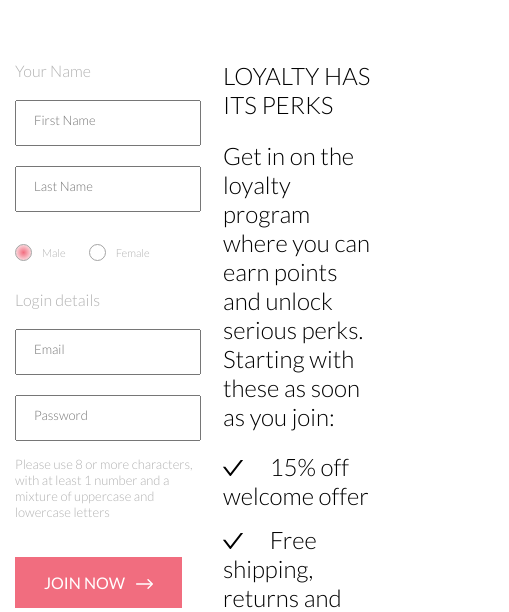
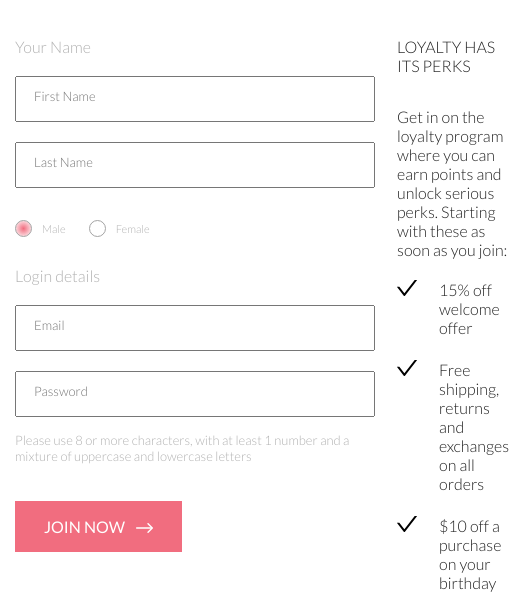
Before and after one commit to saals/brand-shop__src, a website: page src/registration.html in a window 390 px wide. Shown: the part 226-838 px from the top of the page, 509 px wide, since content can reach past the window. Drawn offline with nearby package versions, Linux system fonts and the light colour scheme; files that its build step writes are made by us from their sources.

Commit message:
adaptive registration page

```diff
--- a/gulpfile.js
+++ b/gulpfile.js
@@ -53,7 +53,7 @@ gulp.task('clean', function () {
 
 gulp.task("serve", gulp.series('clean', 'copy', 'html', 'img', 'sass', function () {
   browserSync.init({
-    server: "build"
+    server: "build", browser: "firefox"
   });
   gulp.watch("src/scss/**/*.scss", gulp.parallel("sass"));
   gulp.watch("src/*.html", gulp.parallel("html"));
--- a/src/scss/blocks/_registration.scss
+++ b/src/scss/blocks/_registration.scss
@@ -4,12 +4,28 @@
   min-height: 675px;
   padding-top: 64px;
   padding-bottom: 64px;
+
+  @include tablet-width {
+    padding-top: 40px;
+    padding-bottom: 40px;
+    min-height: 651px;
+  }
+  @include mobile-width {
+    flex-direction: column;
+  }
 }
 .registration__form {
   width: 360px;
   margin-right: 22px;
   font-weight: 300;
   color: #b1b1b1;
+  flex-shrink: 0;
+
+  @include mobile-width {
+    width: 100%;
+    margin-bottom: 40px;
+    margin-right: 0;
+  }
 }
 .registration__form fieldset {
   display: flex;
@@ -66,6 +82,10 @@
 }
 .registration__text {
   width: 652px;
+
+  @include mobile-width {
+    width: 100%;
+  }
 }
 .button_registration {
   width: 167px;
@@ -89,12 +109,20 @@
   font-size: 24px;
   line-height: 29px;
   color: #000000;
+
+  @include tablet-width {
+    @include font(16px, 19px, 300);
+  }
 }
 .loyalty__title {
   margin: 0 0 22px;
   font-weight: inherit;
   font-size: inherit;
   text-transform: uppercase;
+
+  @include tablet-width {
+    margin-bottom: 32px;
+  }
 }
 .loyalty__desc {
   margin: 0 0 21px;
@@ -105,9 +133,14 @@
   list-style: none;
 }
 .loyalty__item {
-  /* padding-left: 42px; */
+  display: flex;
+  align-items: baseline;
   margin-bottom: 15px;
+  @include tablet-width {
+    margin-bottom: 23px;
+  }
 }
 .loyalty__item svg {
   margin-right: 22px;
+  flex-shrink: 0;
 }
--- a/src/scss/blocks/_subscribe.scss
+++ b/src/scss/blocks/_subscribe.scss
@@ -3,6 +3,9 @@
   min-height: 448px;
   background: url(../img/bg-subscribe.jpg) no-repeat;
   background-size: cover;
+  @include tablet-width {
+    min-height: 614px;
+  }
 }
 .subscribe::before {
   position: absolute;
@@ -25,6 +28,7 @@
     flex-direction: column;
     padding-top: 64px;
     padding-bottom: 64px;
+    justify-content: start;
   }
 }
 .subscribe__quote {
```
Also changed, not shown: src/img/brand-tablet.png (added), src/img/brand-tablet_2x.png (added), src/img/brand_2x.png (added).
